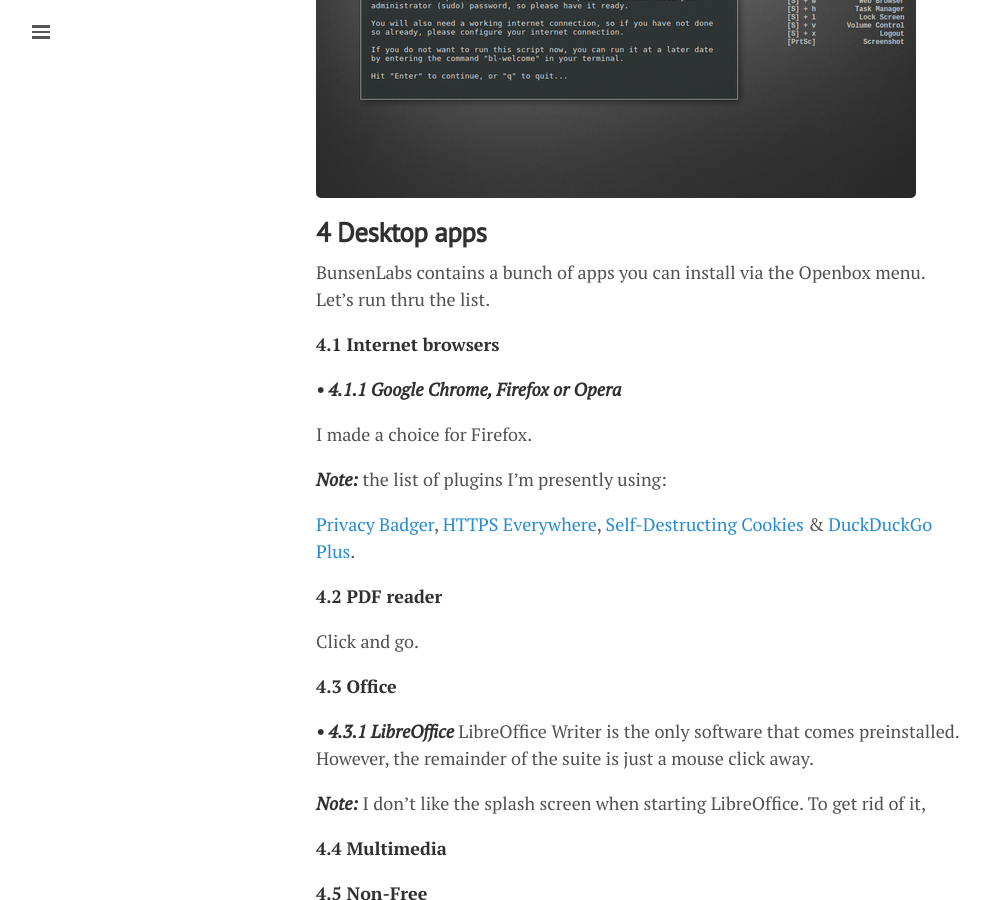
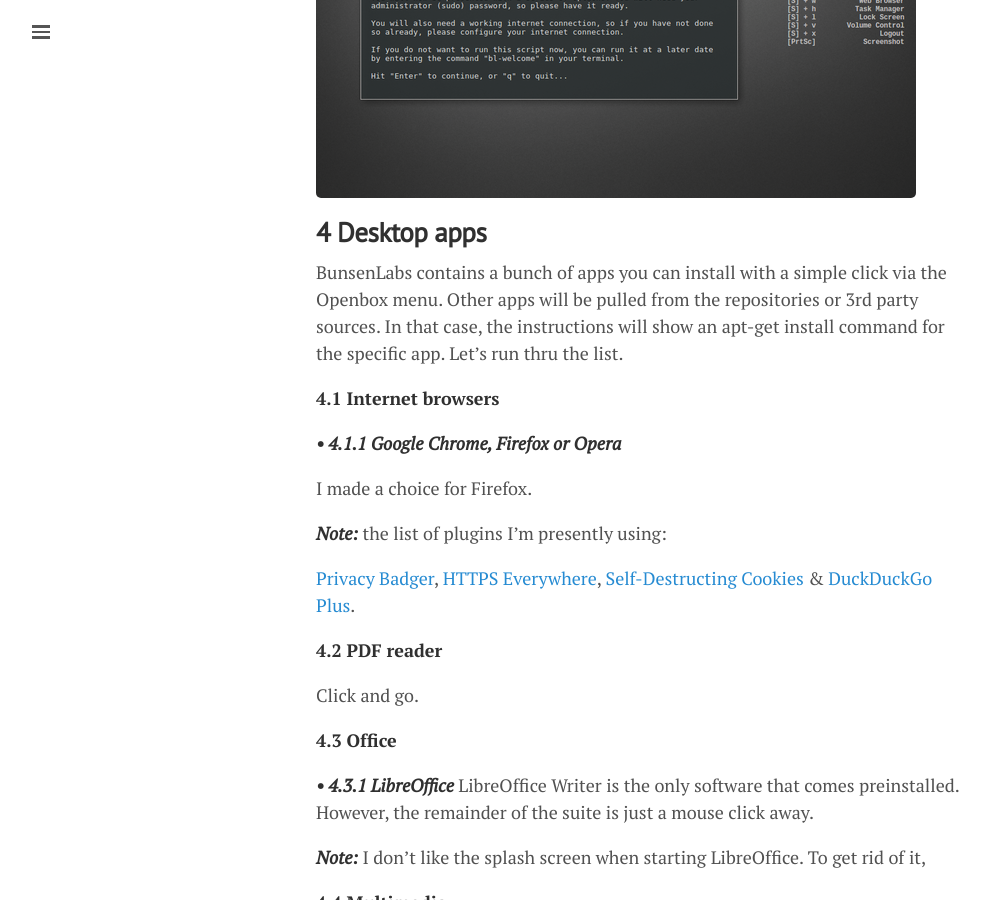
Before and after one commit to lgeurts/lgeurts.github.io, a Jekyll site: the page built from _posts/2017-07-11-bunsenlabs-linux-setup-notes-for dell-inspiron-6000.md, in a window 1280 px wide and 900 px high, scrolled down 1925 px. Shown: the whole window, without its empty margins (0-989 px from the left). Built offline with Jekyll 4.4.1, drawn with Linux system fonts in a browser that asks for light colours; nearby versions of some CDN libraries; comment, search, counter and statistics services are not loaded; some of the changed text lies outside the part shown.

Commit message:
Update 2017-07-11-bunsenlabs-linux-setup-notes-for dell-inspiron-6000.md

```diff
--- a/_posts/2017-07-11-bunsenlabs-linux-setup-notes-for dell-inspiron-6000.md
+++ b/_posts/2017-07-11-bunsenlabs-linux-setup-notes-for dell-inspiron-6000.md
@@ -46,7 +46,7 @@
 **4 Desktop apps**
 ------------------
 
-BunsenLabs contains a bunch of apps you can install via the Openbox menu. Let's run thru the list.
+BunsenLabs contains a bunch of apps you can install with a simple click via the Openbox menu. Other apps will be pulled from the repositories or 3rd party sources. In that case, the instructions will show an apt-get install command for the specific app. Let's run thru the list.
 
 **4.1 Internet browsers**
 
```
